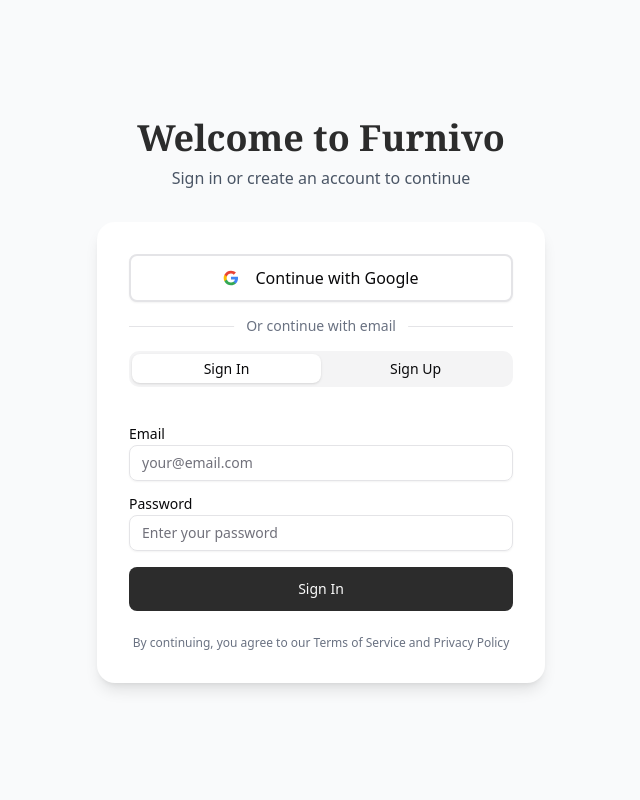
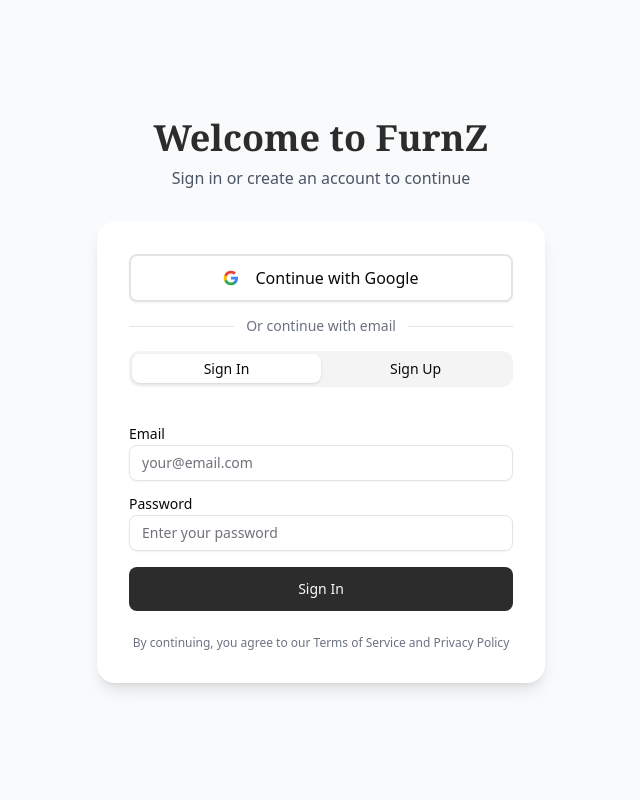
Before and after one commit to aa5hi5h/furnivo, a Next.js app: page /auth in a window 1280 px wide. Shown: the top 800 px of the page, without its empty margins (319-959 px from the left). Built offline with nearby package versions, Linux system fonts and the light colour scheme; no server answers; a web font is replaced by a local one.

Commit message:
minor text fix

```diff
--- a/app/(pages)/auth/page.tsx
+++ b/app/(pages)/auth/page.tsx
@@ -267,7 +267,7 @@
     <div className="min-h-screen bg-gray-50 flex items-center justify-center py-12 px-6">
       <div className="max-w-md w-full">
         <div className="text-center mb-8">
-          <h1 className="font-serif text-4xl font-bold text-[#2C2C2C] mb-2">Welcome to Furnivo</h1>
+          <h1 className="font-serif text-4xl font-bold text-[#2C2C2C] mb-2">Welcome to FurnZ</h1>
           <p className="text-gray-600">Sign in or create an account to continue</p>
         </div>
 
```
